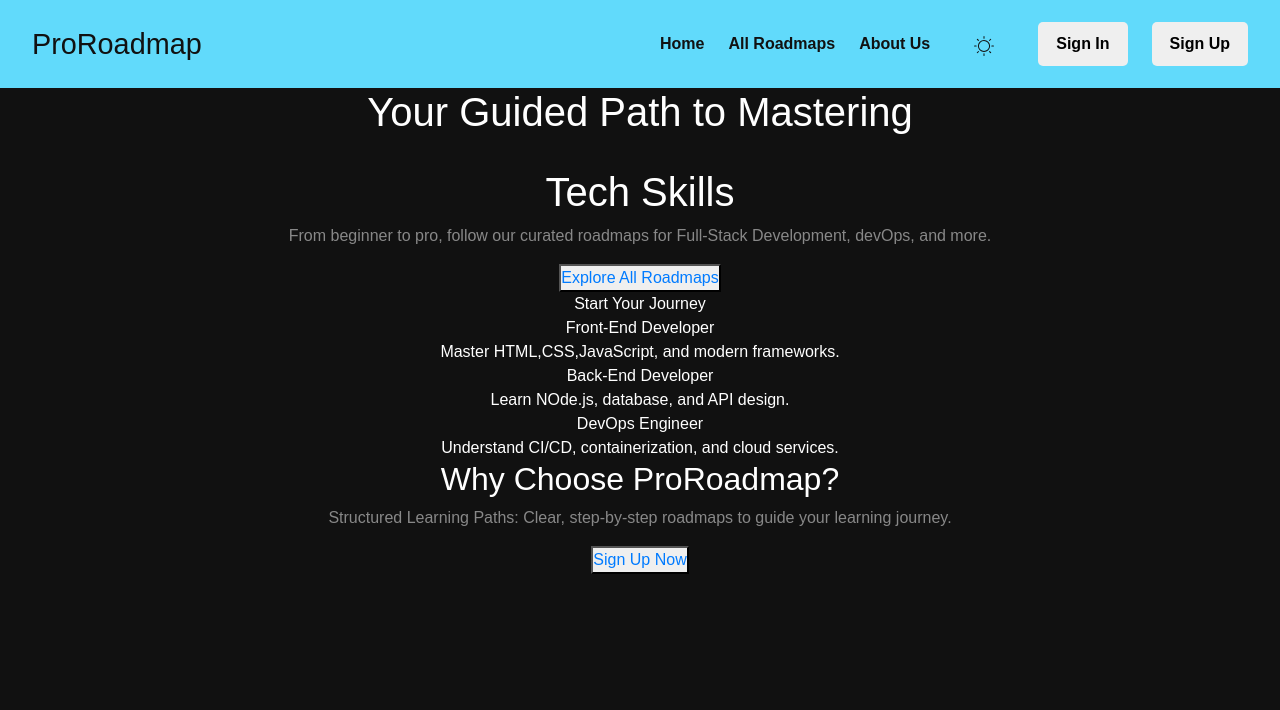
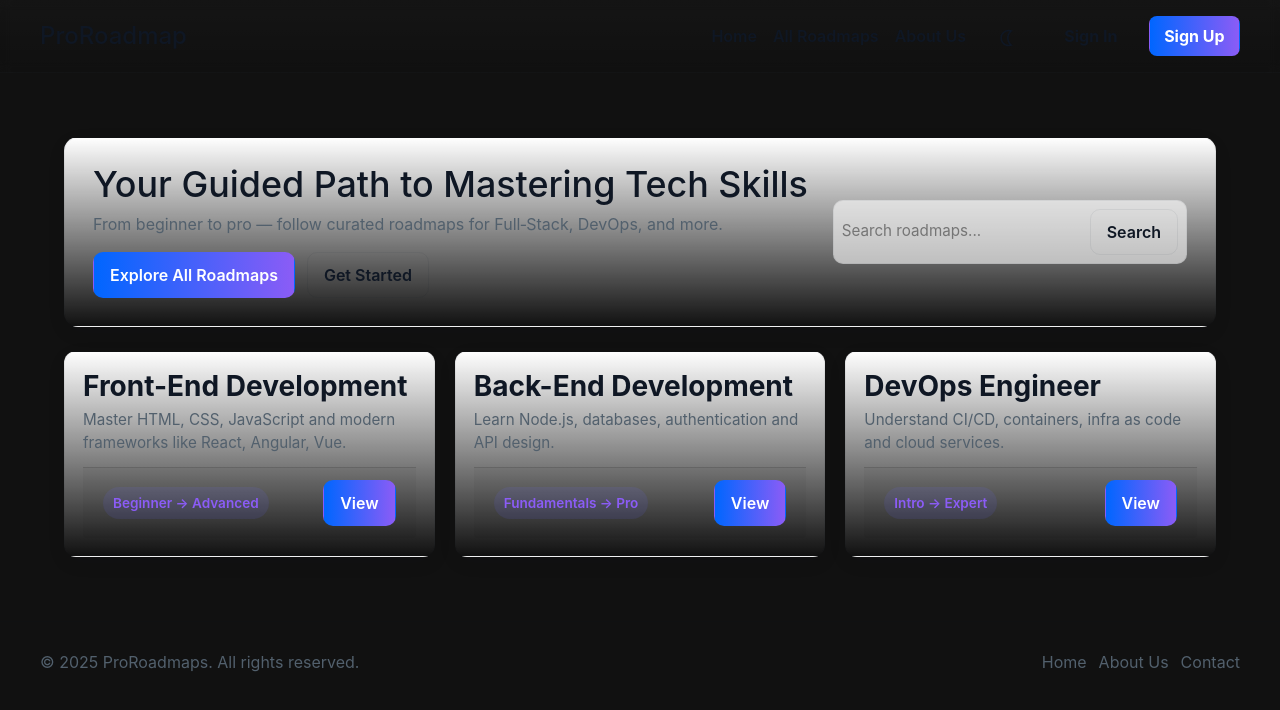
Before and after one commit to yontanhabtmu45/Pro-Roadmap, a React (Vite) app: page / in a window 1280 px wide. Shown: the top 710 px of the page. Built offline with nearby package versions, Linux system fonts and the light colour scheme.

Commit message:
updating home.jsx

```diff
--- a/src/App.jsx
+++ b/src/App.jsx
@@ -12,6 +12,8 @@ import ForgotPassword from "./Pages/ForgotPassword";
 
 import { gapi } from "gapi-script";
 import Header from "./components/Header";
+import AllRoadmaps from "./Pages/AllRoadmaps";
+import About from "./Pages/About";
 
 const clientId =
   "1083223003406-b78mdntufb75hg2srm1uuritag9bcf8f.apps.googleusercontent.com";
@@ -26,6 +28,8 @@ function App() {
         <Route path="/logout" element={<Logout />} />
         <Route path="/Register" element={<Register />} />
         <Route path="/forgot-password" element={<ForgotPassword />} />
+        <Route path="/AllRoadmaps" element={<AllRoadmaps />} />
+        <Route path="/About" element={<About />} />
       </Routes>
     </>
   );
--- a/src/Pages/About.jsx
+++ b/src/Pages/About.jsx
@@ -0,0 +1,15 @@
+import React from 'react'
+import Header from '../components/Header'
+import Footer from '../components/Footer'
+
+function About() {
+  return (
+    <>
+    <Header />
+    <div>About</div>
+    <Footer/>
+    </>
+  )
+}
+
+export default About
--- /dev/null
+++ b/src/Pages/Home.css
@@ -0,0 +1,193 @@
+/* Home.css — Light / Dark friendly styles */
+:root{
+	--bg: #f6f8fb;
+	--surface: #ffffff;
+	--text-primary: #0f1724;
+	--text-muted: #52606d;
+	--accent: #0066ff;
+	--accent-2: #8b5cf6;
+	--muted-border: rgba(15,23,36,0.06);
+	--card-shadow: 0 6px 20px rgba(15,23,36,0.06);
+	--glass: rgba(255,255,255,0.6);
+}
+
+@media (prefers-color-scheme: dark){
+	:root{
+		--bg: #0b0f14;
+		--surface: #0f1724;
+		--text-primary: #e6eef8;
+		--text-muted: #9aa8b6;
+		--accent: #3b82f6;
+		--accent-2: #a78bfa;
+		--muted-border: rgba(255,255,255,0.06);
+		--card-shadow: 0 6px 24px rgba(2,6,23,0.7);
+		--glass: rgba(255,255,255,0.03);
+	}
+}
+
+/* Also support an explicit data-theme attribute on <html> or <body> */
+[data-theme="dark"]{
+	--bg: #0b0f14;
+	--surface: #0f1724;
+	--text-primary: #e6eef8;
+	--text-muted: #9aa8b6;
+	--accent: #3b82f6;
+	--accent-2: #a78bfa;
+	--muted-border: rgba(255,255,255,0.06);
+	--card-shadow: 0 6px 24px rgba(2,6,23,0.7);
+	--glass: rgba(255,255,255,0.03);
+}
+
+/* Page base */
+body{
+	background: radial-gradient(1200px 600px at 10% 10%, rgba(99,102,241,0.05), transparent),
+							var(--bg);
+	color: var(--text-primary);
+	font-family: Inter, ui-sans-serif, system-ui, -apple-system, "Segoe UI", Roboto, "Helvetica Neue", Arial;
+	-webkit-font-smoothing:antialiased;
+	-moz-osx-font-smoothing:grayscale;
+	margin: 0;
+	padding: 0;
+}
+
+.home-container{
+	max-width: 1200px;
+	margin: 40px auto;
+	padding: 24px;
+}
+
+.home-hero{
+	display:flex;
+	gap:20px;
+	align-items:center;
+	justify-content:space-between;
+	background: linear-gradient(180deg, var(--surface), rgba(0,0,0,0));
+	border: 1px solid var(--muted-border);
+	padding: 28px;
+	border-radius: 14px;
+	box-shadow: var(--card-shadow);
+	transition: background-color 220ms ease, transform 220ms ease, box-shadow 220ms ease;
+}
+
+.home-hero:hover{ transform: translateY(-4px); }
+
+.hero-left{
+	flex:1 1 60%;
+}
+.hero-title{
+	font-size: clamp(1.5rem, 2.8vw, 2.25rem);
+	margin: 0 0 8px 0;
+	line-height:1.05;
+}
+.hero-sub{
+	color: var(--text-muted);
+	margin: 0 0 16px 0;
+}
+
+.hero-actions{
+	display:flex;
+	gap:12px;
+	flex-wrap:wrap;
+}
+.btn{
+	display:inline-flex;
+	align-items:center;
+	gap:10px;
+	padding:10px 16px;
+	border-radius: 10px;
+	border: 1px solid transparent;
+	background: linear-gradient(90deg, var(--accent), var(--accent-2));
+	color: white;
+	font-weight:600;
+	cursor:pointer;
+	text-decoration:none;
+	transition: transform 160ms ease, box-shadow 160ms ease, opacity 160ms ease;
+}
+.btn:active{ transform: translateY(1px); }
+.btn.ghost{
+	background: transparent;
+	border: 1px solid var(--muted-border);
+	color: var(--text-primary);
+}
+
+.hero-right{
+	flex:0 0 320px;
+	display:flex;
+	justify-content:flex-end;
+}
+
+.search-bar{
+	width:100%;
+	max-width:420px;
+	display:flex;
+	gap:8px;
+	align-items:center;
+	background: var(--glass);
+	border-radius: 10px;
+	padding:8px;
+	border:1px solid var(--muted-border);
+}
+.search-bar input{
+	flex:1;
+	background:transparent;
+	border:0;
+	outline:none;
+	color:var(--text-primary);
+	font-size:0.95rem;
+}
+
+.roadmap-grid{
+	display:grid;
+	grid-template-columns: repeat(3, 1fr);
+	gap:20px;
+	margin-top:24px;
+}
+
+.card{
+	background: linear-gradient(180deg, var(--surface), rgba(0,0,0,0));
+	padding:18px;
+	border-radius:12px;
+	border:1px solid var(--muted-border);
+	box-shadow: var(--card-shadow);
+	transition: transform 180ms ease, box-shadow 180ms ease;
+}
+.card:hover{ transform: translateY(-6px); }
+.card-title{ font-weight:700; margin:0 0 6px 0; }
+.card-desc{ color:var(--text-muted); margin:0; font-size:0.95rem; }
+
+.card-footer{
+	display:flex;
+	justify-content:space-between;
+	align-items:center;
+	margin-top:12px;
+}
+
+.pill{
+	padding:6px 10px;
+	border-radius:999px;
+	background: rgba(99,102,241,0.12);
+	color: var(--accent-2);
+	font-weight:600;
+	font-size:0.85rem;
+}
+
+/* Responsive */
+@media (max-width: 980px){
+	.roadmap-grid{ grid-template-columns: repeat(2, 1fr); }
+	.hero-right{ flex:0 0 220px; }
+}
+@media (max-width: 640px){
+	.home-hero{ flex-direction:column; align-items:flex-start; }
+	.hero-right{ width:100%; justify-content:flex-start; }
+	.roadmap-grid{ grid-template-columns: 1fr; }
+	.home-container{ padding:16px; margin:20px auto; }
+}
+
+/* Small utilities */
+.muted{ color:var(--text-muted); }
+.sr-only{ position:absolute; left:-9999px; top:auto; width:1px; height:1px; overflow:hidden; }
+
+/* Accessibility: focus styles */
+.btn:focus, .search-bar input:focus, .card:focus{ outline:3px solid rgba(59,130,246,0.18); outline-offset:3px; }
+
+/* End of Home.css */
--- a/src/Pages/Home.jsx
+++ b/src/Pages/Home.jsx
@@ -1,67 +1,62 @@
 import React from "react";
 import Header from "../components/Header";
+import "./Home.css";
+import Footer from "../components/Footer";
 
 function Home() {
   return (
     <>
       <Header />
-      <div
-        style={{ textAlign: "center", backgroundColor: "#111", color: "#fff" }}
-      >
-        <div className="main-home">
-          <div className="inner-home">
-            <div className="home-content">
-              <div className="first-content">
-                <h1>Your Guided Path to Mastering</h1> <br />
-                <h1>Tech Skills</h1>
-                <p>
-                  From beginner to pro, follow our curated roadmaps for
-                  Full-Stack Development, devOps, and more.
-                </p>
-                <button>
-                  <a href="#">Explore All Roadmaps</a>
-                </button>
-              </div>
-              <div className="second-content">
-                <div>Start Your Journey</div>
-                <div className="roadmaps-list">
-                  <div>
-                    {/* icon */}
-                    <div>Front-End Developer</div>
-                    <div>
-                      Master HTML,CSS,JavaScript, and modern frameworks.
-                    </div>
-                  </div>
-                  <div>
-                    {/* icon */}
-                    <div>Back-End Developer</div>
-                    <div>Learn NOde.js, database, and API design.</div>
-                  </div>
-                  <div>
-                    {/* icon */}
-                    <div>DevOps Engineer</div>
-                    <div>
-                      Understand CI/CD, containerization, and cloud services.
-                    </div>
-                  </div>
-                </div>
-              </div>
-              <div className="third-content">
-                <div>
-                  <h2>Why Choose ProRoadmap?</h2>
-                  <p>
-                    Structured Learning Paths: Clear, step-by-step roadmaps to
-                    guide your learning journey.
-                  </p>
-                  <button>
-                    <a href="/Register">Sign Up Now</a>
-                  </button>
-                </div>
-              </div>
+      <main className="home-container">
+        <section className="home-hero" aria-labelledby="hero-title">
+          <div className="hero-left">
+            <h1 id="hero-title" className="hero-title">Your Guided Path to Mastering Tech Skills</h1>
+            <p className="hero-sub">From beginner to pro — follow curated roadmaps for Full‑Stack, DevOps, and more.</p>
+
+            <div className="hero-actions">
+              <a className="btn" href="/AllRoadmaps">Explore All Roadmaps</a>
+              <a className="btn ghost" href="/Register">Get Started</a>
             </div>
           </div>
-        </div>
-      </div>
+
+          <div className="hero-right">
+            <div className="search-bar" role="search" aria-label="Search roadmaps">
+              <input type="search" placeholder="Search roadmaps..." aria-label="Search roadmaps" />
+              <button className="btn ghost" aria-label="Search">Search</button>
+            </div>
+          </div>
+        </section>
+
+        <section className="roadmap-grid" aria-live="polite">
+          <article className="card" tabIndex="0">
+            <h3 className="card-title">Front-End Development</h3>
+            <p className="card-desc">Master HTML, CSS, JavaScript and modern frameworks like React, Angular, Vue.</p>
+            <div className="card-footer">
+              <span className="pill">Beginner → Advanced</span>
+              <a className="btn" href="/AllRoadmaps#frontend">View</a>
+            </div>
+          </article>
+
+          <article className="card" tabIndex="0">
+            <h3 className="card-title">Back-End Development</h3>
+            <p className="card-desc">Learn Node.js, databases, authentication and API design.</p>
+            <div className="card-footer">
+              <span className="pill">Fundamentals → Pro</span>
+              <a className="btn" href="/AllRoadmaps#backend">View</a>
+            </div>
+          </article>
+
+          <article className="card" tabIndex="0">
+            <h3 className="card-title">DevOps Engineer</h3>
+            <p className="card-desc">Understand CI/CD, containers, infra as code and cloud services.</p>
+            <div className="card-footer">
+              <span className="pill">Intro → Expert</span>
+              <a className="btn" href="/AllRoadmaps#devops">View</a>
+            </div>
+          </article>
+        </section>
+      </main>
+      <Footer />
     </>
   );
 }
--- a/src/components/Footer.jsx
+++ b/src/components/Footer.jsx
@@ -0,0 +1,20 @@
+import React from "react";
+
+function Footer() {
+    return (
+        <footer className="site-footer" role="contentinfo">
+            <div className="footer-inner">
+                <div>&copy; 2025 ProRoadmaps. All rights reserved.</div>
+                <nav aria-label="Footer navigation">
+                    <ul>
+                        <li><a href="/">Home</a></li>
+                        <li><a href="/About">About Us</a></li>
+                        <li><a href="/Contact">Contact</a></li>
+                    </ul>
+                </nav>
+            </div>
+        </footer>
+    );
+}
+
+export default Footer;
--- a/src/components/Header.css
+++ b/src/components/Header.css
@@ -1,153 +1,59 @@
-body {
-  margin: 0;
-  font-family: Arial, sans-serif;
-  transition: background-color 0.3s, color 0.3s;
+/* Header.css — uses global CSS variables from Home.css */
+
+.main-header {
+  background: linear-gradient(180deg, rgba(255,255,255,0.02), transparent);
+  padding: 0.8rem 1.25rem;
+  border-bottom: 1px solid var(--muted-border);
+  display: flex;
+  align-items: center;
+  position: sticky;
+  top: 0;
+  z-index: 30;
+  -webkit-backdrop-filter: blur(6px);
+  backdrop-filter: blur(6px);
 }
 
-body.dark-mode {
-  background-color: #0B1517;
-  color: #ffffff;
+.inner-header{
+  display:flex;
+  align-items:center;
+  justify-content:space-between;
+  width:100%;
+  max-width:1200px;
+  margin:0 auto;
 }
 
-.main-header {
-  background-color: #61dafb;
-  padding: 1rem 2rem;
-  box-shadow: 0 2px 5px rgba(0, 0, 0, 0.1);
-  display: flex;
-  justify-content: space-between;
-  align-items: center;
+.header-title{ flex:1; }
+.header-title h2{ margin:0; font-size:1.5rem; color:var(--text-primary); }
+.header-title h2 a { text-decoration:none; color:inherit; }
+
+.nav-links{ display:flex; align-items:center; gap:10px; }
+.nav-links ul{ list-style:none; display:flex; gap:1rem; margin:0; padding:0; align-items:center; }
+.nav-links ul li{ display:inline-flex; }
+.nav-links ul li a{ text-decoration:none; color:var(--text-primary); font-weight:600; transition:color 180ms ease; }
+.nav-links ul li a:hover{ color:var(--accent); }
+
+.nav-links .sign-in-btn, .nav-links .sign-up-btn, .nav-links button{
+  padding:0.45rem 0.9rem; border-radius:8px; border:1px solid transparent; font-weight:700; cursor:pointer;
 }
 
-body.dark-mode .main-header {
-  background-color: transparent;
+.sign-in-btn{ background:transparent; color:var(--text-primary); border:1px solid var(--muted-border); }
+.sign-in-btn:hover{ background:var(--glass); }
+
+.sign-up-btn{ background: linear-gradient(90deg,var(--accent),var(--accent-2)); color:white; }
+.sign-up-btn:hover{ transform:translateY(-1px); }
+
+.theme-toggle{ background:none; border:0; font-size:1.25rem; color:var(--text-primary); cursor:pointer; padding:0.15rem 0.5rem; }
+
+/* Footer styles (stylize footer here) */
+.site-footer{
+  background: linear-gradient(180deg, transparent, rgba(0,0,0,0.02));
+  color: var(--text-muted);
+  border-top: 1px solid var(--muted-border);
+  padding: 28px 16px;
 }
+.site-footer .footer-inner{ max-width:1200px; margin:0 auto; display:flex; gap:24px; justify-content:space-between; align-items:center; }
+.site-footer a{ color:var(--text-muted); text-decoration:none; }
+.site-footer a:hover{ color:var(--accent); }
+.site-footer ul{ display:flex; gap:12px; list-style:none; margin:0; padding:0; }
 
-.inner-header {
-  display: flex;
-  justify-content: space-between;
-  align-items: center;
-  width: 100%;
-}
-
-.header-title {
-  flex: 1; /* Pushes the title to the left */
-}
-
-.header-title h2 {
-  margin: 0;
-  font-size: 1.8rem;
-  color: #111;
-}
-
-body.dark-mode .header-title h2 {
-  color: #ffffff;
-}
-
-.nav-links {
-  flex: 2; /* Pushes the nav links to the right */
-  display: flex;
-  justify-content: flex-end;
-}
-
-/* Align nav links and theme toggle */
-.nav-links ul {
-  list-style: none;
-  display: flex;
-  gap: 1.5rem;
-  margin: 0;
-  padding: 0;
-  align-items: center; /* Align items vertically */
-}
-
-.nav-links ul li {
-  display: inline-block;
-}
-
-.nav-links ul li a {
-  text-decoration: none;
-  color: #111;
-  font-weight: bold;
-  transition: color 0.3s;
-}
-
-body.dark-mode .nav-links ul li a {
-  color: #ffffffbc;
-}
-
-/* General button styles */
-.nav-links ul li button {
-  padding: 0.5rem 1rem;
-  border: 2px solid transparent;
-  border-radius: 5px;
-  font-weight: bold;
-  cursor: pointer;
-  transition: all 0.3s ease;
-}
-
-/* Sign In button styles */
-.nav-links ul li .sign-in-btn {
-  background-color: #0c5a70;
-  color: #fafafa;
-  border: 2px solid #136176;
-}
-
-.nav-links ul li .sign-in-btn:hover {
-  background-color: #136176;
-  color: #ffffff;
-}
-
-/* Sign Up button styles */
-.nav-links ul li .sign-up-btn {
-  background-color: #61dafb;
-  color: #111;
-  border: 2px solid #61dafb;
-}
-
-.nav-links ul li .sign-up-btn:hover {
-  background-color: #0c5a70;
-  color: #ffffff;
-}
-
-/* Hover effect for buttons */
-.nav-links ul li button:hover {
-  background-color: #61dafb;
-  color: #fff;
-}
-
-/* Dark mode button styles */
-body .dark-mode .nav-links ul li button:first-child {
-  border: none;
-  /* background-color: #136176; */
-  color: #fafafa;
-}
-
-body.dark-mode .nav-links ul li button {
-  border: 2px solid #61dafb;
-  background-color: #61dafb;
-  color: #ffffff;
-}
-
-body.dark-mode .nav-links ul li button:hover {
-  color: #0B1517;
-}
-
-/* Theme toggle button (light and night icons) */
-.theme-toggle {
-  background: none;
-  border: none;
-  cursor: pointer;
-  font-size: 1.5rem;
-  color: #111;
-  transition: color 0.3s ease;
-}
-
-body.dark-mode .theme-toggle {
-  color: #ffffff;
-}
-
-.separator {
-    display: flex;
-    justify-content: space-between;
-    align-items: center;
-    margin: 2rem 0;
-}
+.separator{ margin:1.25rem 0; }
--- a/src/components/Header.jsx
+++ b/src/components/Header.jsx
@@ -1,52 +1,81 @@
-import React, { useState } from "react";
+import React, { useEffect, useState } from "react";
 import { CiLight } from "react-icons/ci";
 import { MdOutlineNightlight } from "react-icons/md";
 import "./Header.css";
+import { Link } from "react-router-dom";
 
 function Header() {
-  const [isDarkMode, setIsDarkMode] = useState(false);
+  const [isDarkMode, setIsDarkMode] = useState(() => {
+    try {
+      const saved = localStorage.getItem("theme");
+      if (saved) return saved === "dark";
+      return (
+        window.matchMedia &&
+        window.matchMedia("(prefers-color-scheme: dark)").matches
+      );
+    } catch (e) {
+      return false;
+    }
+  });
 
-  const toggleTheme = () => {
-    setIsDarkMode((prevMode) => !prevMode);
-    document.body.classList.toggle("dark-mode", !isDarkMode);
-  };
+  useEffect(() => {
+    try {
+      if (isDarkMode)
+        document.documentElement.setAttribute("data-theme", "dark");
+      else document.documentElement.removeAttribute("data-theme");
+      // also keep legacy body class for older components/styles that relied on it
+      document.body.classList.toggle("dark-mode", isDarkMode);
+      localStorage.setItem("theme", isDarkMode ? "dark" : "light");
+    } catch (e) {
+      /* ignore */
+    }
+  }, [isDarkMode]);
+
+  const toggleTheme = () => setIsDarkMode((v) => !v);
 
   return (
-    <div className="main-header">
+    <header className="main-header">
       <div className="inner-header">
         <div className="header-title">
-          <h2>ProRoadmap</h2>
+          <h2>
+            <Link to="/">ProRoadmap</Link>
+          </h2>
         </div>
-        <div className="nav-links">
+        <nav className="nav-links" aria-label="Main navigation">
           <ul>
             <li>
-              <a href="/">Home</a>
+              <Link to="/">Home</Link>
             </li>
             <li>
-              <a href="#">All Roadmaps</a>
+              <Link to="/AllRoadmaps">All Roadmaps</Link>
             </li>
             <li>
-              <a href="#">About Us</a>
+              <Link to="/About">About Us</Link>
             </li>
             <li>
-              <button className="theme-toggle" onClick={toggleTheme}>
-                {isDarkMode ? <MdOutlineNightlight /> : <CiLight />}
+              <button
+                className="theme-toggle"
+                onClick={toggleTheme}
+                aria-pressed={isDarkMode}
+                aria-label="Toggle theme"
+              >
+                {isDarkMode ? <CiLight /> : <MdOutlineNightlight />}
               </button>
             </li>
             <li>
-              <a href="/Login">
-                <button>Sign In</button>
-              </a>
+              <Link to="/Login">
+                <button className="sign-in-btn">Sign In</button>
+              </Link>
             </li>
             <li>
-              <a href="/Register">
-                <button>Sign Up</button>
-              </a>
+              <Link to="/Register">
+                <button className="sign-up-btn">Sign Up</button>
+              </Link>
             </li>
           </ul>
-        </div>
+        </nav>
       </div>
-    </div>
+    </header>
   );
 }
 
--- a/src/index.css
+++ b/src/index.css
@@ -0,0 +1,56 @@
+(/* Global theme variables and base styles */)
+:root{
+	--bg: #f6f8fb;
+	--surface: #ffffff;
+	--text-primary: #0f1724;
+	--text-muted: #52606d;
+	--accent: #0066ff;
+	--accent-2: #8b5cf6;
+	--muted-border: rgba(15,23,36,0.06);
+	--card-shadow: 0 6px 20px rgba(15,23,36,0.06);
+	--glass: rgba(255,255,255,0.6);
+}
+
+@media (prefers-color-scheme: dark){
+	:root{
+		--bg: #0b0f14;
+		--surface: #0f1724;
+		--text-primary: #e6eef8;
+		--text-muted: #9aa8b6;
+		--accent: #3b82f6;
+		--accent-2: #a78bfa;
+		--muted-border: rgba(255,255,255,0.06);
+		--card-shadow: 0 6px 24px rgba(2,6,23,0.7);
+		--glass: rgba(255,255,255,0.03);
+	}
+}
+
+/* Also support an explicit data-theme attribute on <html> or <body> */
+[data-theme="dark"]{
+	--bg: #0b0f14;
+	--surface: #0f1724;
+	--text-primary: #e6eef8;
+	--text-muted: #9aa8b6;
+	--accent: #3b82f6;
+	--accent-2: #a78bfa;
+	--muted-border: rgba(255,255,255,0.06);
+	--card-shadow: 0 6px 24px rgba(2,6,23,0.7);
+	--glass: rgba(255,255,255,0.03);
+}
+
+/* Page base */
+body{
+	background: radial-gradient(1200px 600px at 10% 10%, rgba(99,102,241,0.05), transparent),
+							var(--bg);
+	color: var(--text-primary);
+	font-family: Inter, ui-sans-serif, system-ui, -apple-system, "Segoe UI", Roboto, "Helvetica Neue", Arial;
+	-webkit-font-smoothing:antialiased;
+	-moz-osx-font-smoothing:grayscale;
+	margin: 0;
+	padding: 0;
+}
+
+/* Utility to force theme via body attribute if needed */
+[data-theme="dark"] body{
+	background: radial-gradient(1200px 600px at 10% 10%, rgba(99,102,241,0.02), transparent), var(--bg);
+}
```
Also changed, not shown: src/Pages/AllRoadmaps.jsx (+15 -0 lines).
